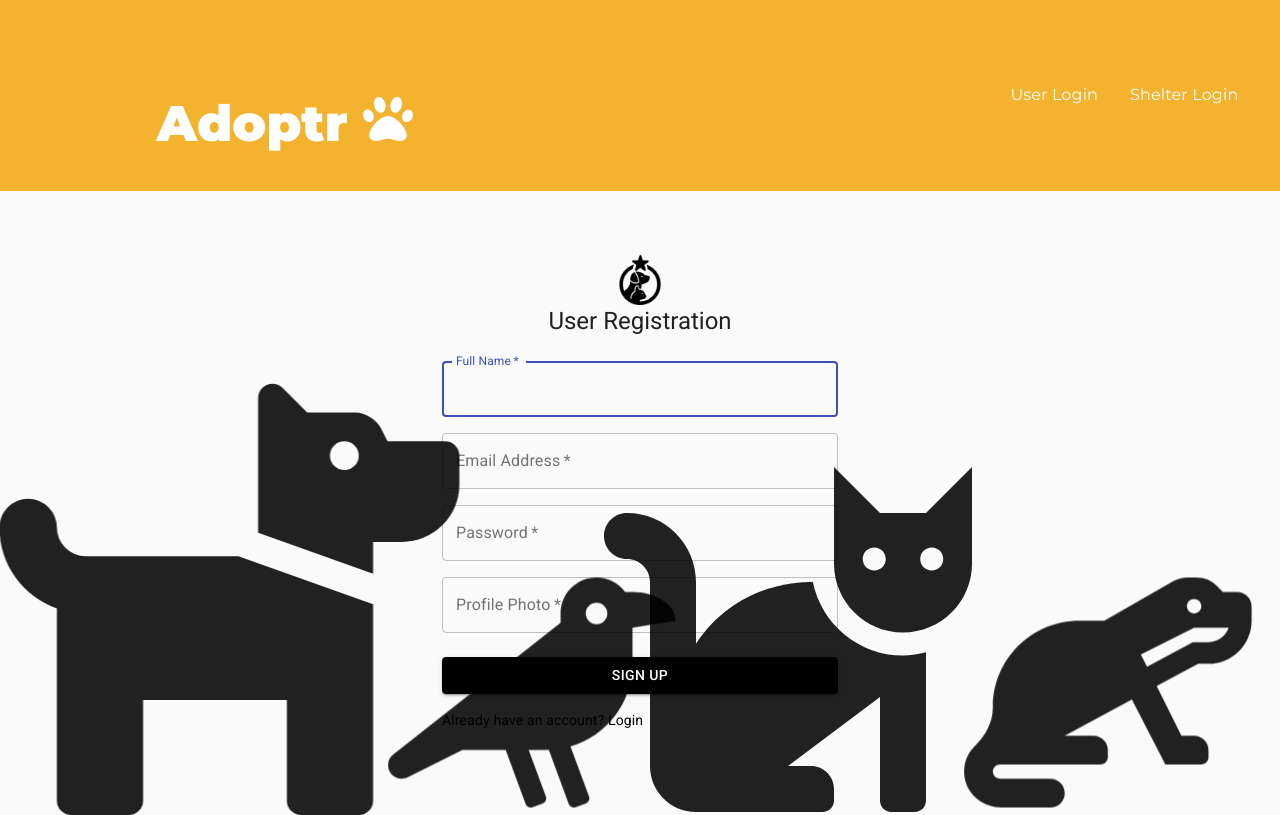
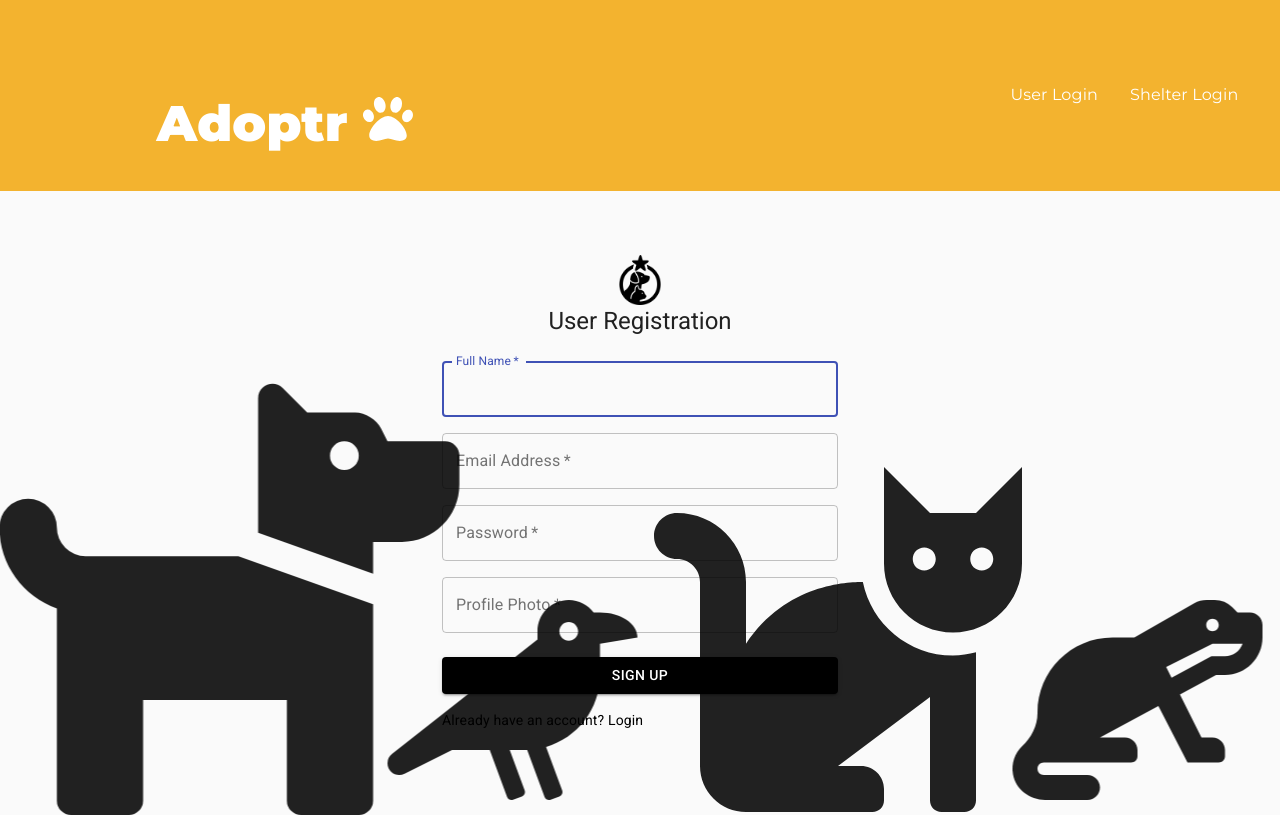
Before and after one commit to GrandMothersill/adoptr, a React (Create React App) app in the folder adoptr-frontend/: page /users in a window 1280 px wide. Built offline with nearby package versions, Linux system fonts and the light colour scheme.

Commit message:
adjust postiion

```diff
--- a/adoptr-frontend/src/styles/Login.css
+++ b/adoptr-frontend/src/styles/Login.css
@@ -1142,10 +1142,10 @@
 }
 
 .crow {
-  font-size: 115px;
+  font-size: 100px;
   position: absolute;
   bottom: 50px;
-  left: 460px;
+  left: 450px;
 }
 
 .cat {
@@ -1153,13 +1153,13 @@
   font-size: 184px;
   position: absolute;
   bottom: 80px;
-  right: 400px;
+  right: 350px;
 }
 
 .otter {
   transform: scaleX(-1);
-  font-size: 115px;
+  font-size: 100px;
   position: absolute;
   bottom: 50px;
-  right: 100px;
+  right: 80px;
 }
```
